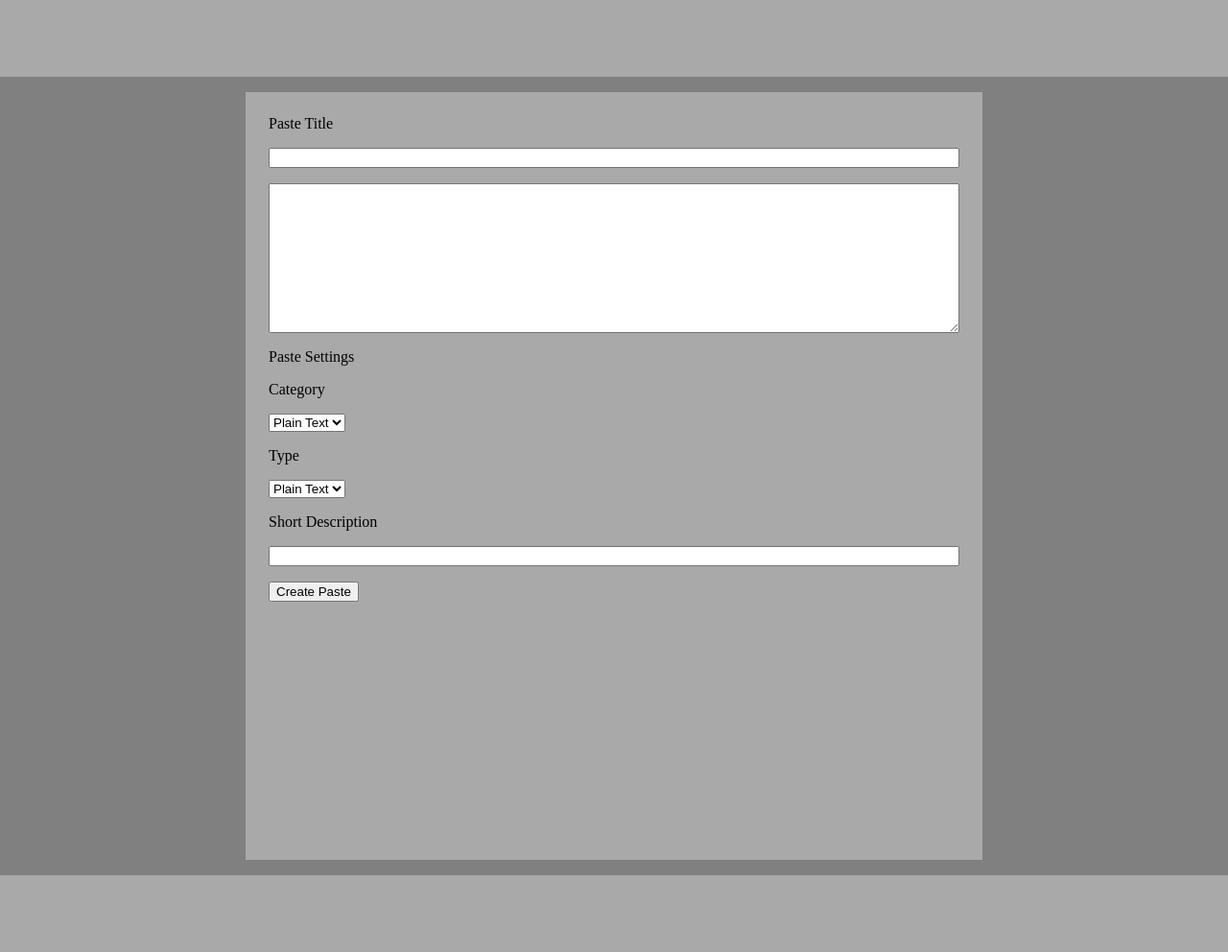
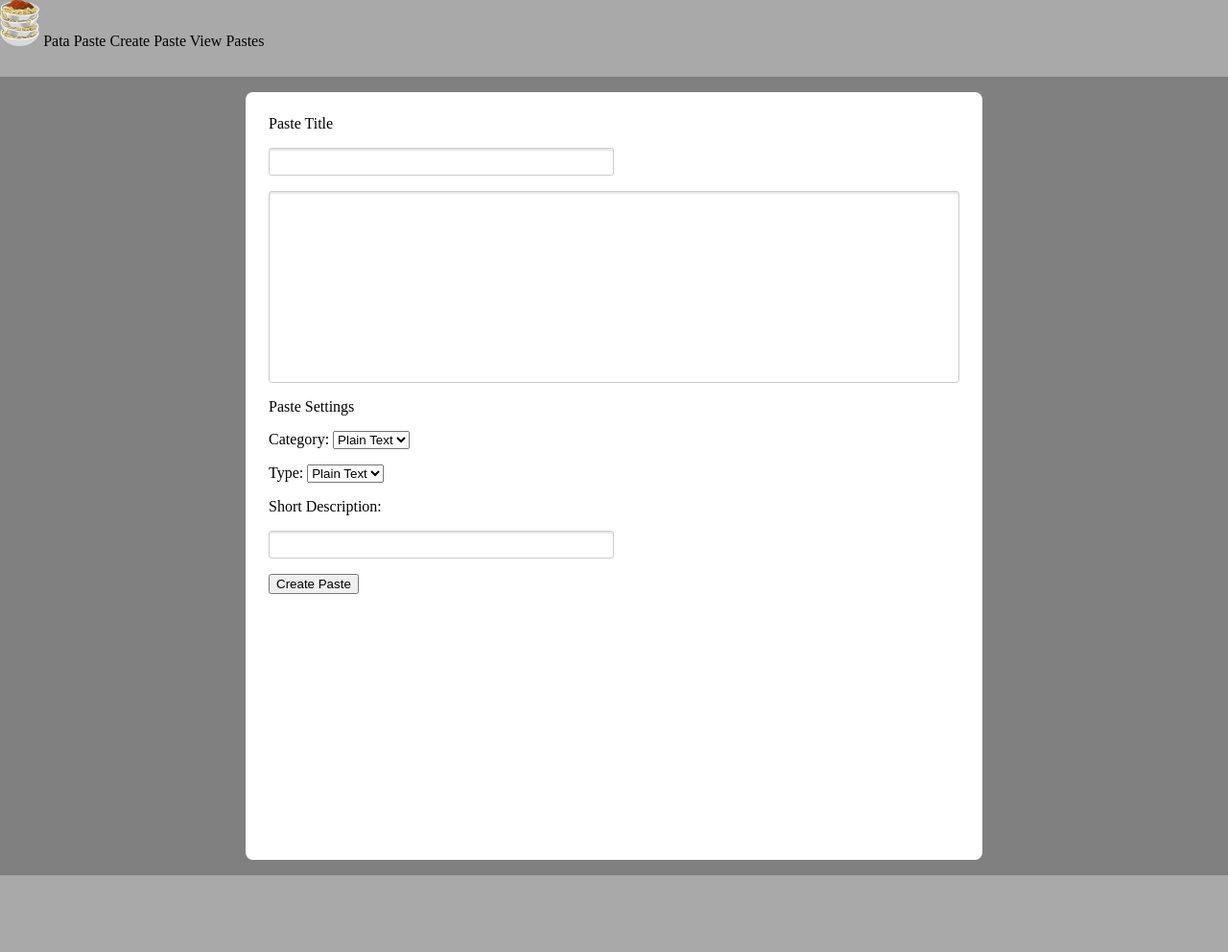
Before and after one commit to LoganHodgins/Pasta-Paste, a Django app: page / in a window 1280 px wide. Shown: the whole page at 96% size. Run offline with Django 4.2, Linux system fonts and the light colour scheme.

Commit message:
improved css and added logo

```diff
--- /dev/null
+++ b/user_paste/static/user_paste/includes/header.css
@@ -0,0 +1,21 @@
+.main-nav {
+    background-color: #a9a9a9;
+    height: 5rem;
+    margin-bottom: 1rem;
+}
+
+.main-footer {
+    background-color: #a9a9a9;
+    margin-top: 1rem;
+    height: 5rem;
+}
+
+.main-nav-name,
+.main-nav-link {
+    display: inline;
+}
+
+.logo {
+    display: inline-block;
+    height: 60%;
+}
--- a/user_paste/static/user_paste/user_paste.css
+++ b/user_paste/static/user_paste/user_paste.css
@@ -1,9 +1,10 @@
 main {
-    background-color: darkgray;
+    background-color: #fff;
     width: 60%;
     margin: auto;
     padding: 0.5rem;
     height: 100vh;
+    border-radius: 1%;
 }
 
 .paste-area {
@@ -13,19 +14,41 @@ main {
 .paste-form label,
 .paste-form input,
 .paste-form textarea {
+    outline: none;
     display: block;
     width: 100%;
     margin: 1rem 0;
 }
 
-.main-nav {
-    background-color: darkgray;
-    height: 5rem;
-    margin-bottom: 1rem;
+.paste-form textarea,
+.paste-form input[type="text"] {
+    border: 1px solid #ccc;
+    border-radius: 3px;
+    box-shadow: inset 0 2px 2px rgb(0 0 0 / 10%);
+    padding: 6px 6px;
 }
 
-.main-footer {
-    background-color: darkgray;
-    margin-top: 1rem;
-    height: 5rem;
+.textarea {
+    height: 25vh;
+    resize: none;
 }
+
+.paste-form input[type="text"] {
+    display: block;
+    width: 50%;
+}
+
+.paste-form button,
+.paste-form select {
+    cursor: pointer;
+}
+
+.paste-form-item label,
+.paste-form-item input,
+.paste-form-item select {
+    display: inline;
+}
+
+.paste-form-item {
+    margin: 1rem 0;
+}
--- a/user_paste/templates/user_paste/index.html
+++ b/user_paste/templates/user_paste/index.html
@@ -3,6 +3,7 @@
 
 {% block css_files %}
 <link rel="stylesheet" href='{% static "user_paste/user_paste.css" %}'>
+<link rel="stylesheet" href='{% static "user_paste/includes/header.css" %}'>
 {% endblock %}
 
 {% block page_title %}
@@ -10,20 +11,39 @@
 {% endblock %}
 
 {% block content %}
-    <nav class="main-nav"></nav>
+{% comment %} {% include "user_paste/includes/header.html" %} {% endcomment %}
+<header>
+    <nav class="main-nav">
+        <img class="logo" src="{% static "user_paste/images/food-tasty-pasta.svg" %}" alt="Pasta-Paste logo">
+        <p class="main-nav-name">Pata Paste</p>
+        <a class="main-nav-link">Create Paste</a>
+        <a class="main-nav-link">View Pastes</a>
+    </nav>
+</header>
 <main>
     <div class="paste-area">
         <form action="" class="paste-form">
             <label for="">Paste Title</label>
             <input type="text">
-                <textarea name="" id="" cols="30" rows="10"></textarea>
+            <textarea class="textarea" name="" id="" cols="30" rows="10"></textarea>
             <p>Paste Settings</p>
-                <label for="">Category</label>
-                <select><option value="">Plain Text</option></select>
-                <label for="">Type</label>
-                <select name="" id=""><option value="">Plain Text</option></select>
-                <label for="">Short Description</label>
+            <div class="hr-line"></div>
+            <div class="paste-form-item">
+                <label for="">Category:</label>
+                <select>
+                    <option value="">Plain Text</option>
+                </select>
+            </div>
+            <div class="paste-form-item">
+                <label for="">Type:</label>
+                <select name="" id="">
+                    <option value="">Plain Text</option>
+                </select>
+            </div>
+            <div class="paste-form-item">
+                <label for="">Short Description:</label>
                 <input type="text">
+            </div>
             <button type="submit">Create Paste</button>
         </form>
     </div>
```
Also changed, not shown: user_paste/static/user_paste/main.css (added, +7 -0 lines), user_paste/templates/user_paste/includes/header.html (added, +8 -0 lines), user_paste/static/user_paste/images/food-tasty-pasta.svg (added). Lines whose indentation alone changed are shown as unchanged.
